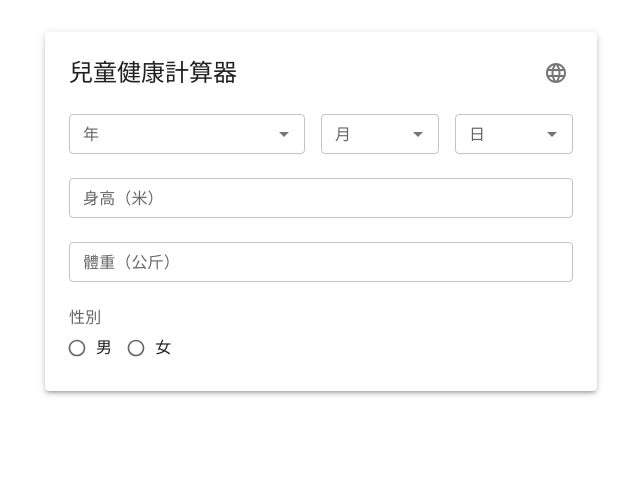
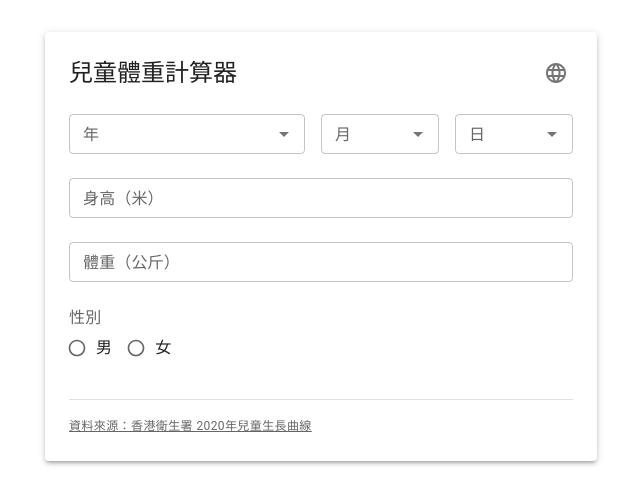
Before and after one commit to cswbrian/child-bmi-calculator, a React (Vite) app: page / in a window 1280 px wide. Shown: the top 504 px of the page, without its empty margins (319-959 px from the left). Built offline with nearby package versions, Linux system fonts and the light colour scheme.

Commit message:
update data source

```diff
--- a/src/components/ChildHealthCalculator.tsx
+++ b/src/components/ChildHealthCalculator.tsx
@@ -108,6 +108,19 @@ const ChildHealthCalculator = () => {
             </List>
           </Box>
         )}
+
+        <Box sx={{ mt: 4, pt: 2, borderTop: 1, borderColor: 'divider' }}>
+          <Typography variant="caption" color="text.secondary">
+            <a
+              href="https://www.dh.gov.hk/english/useful/useful_HP_Growth_Chart/useful_HP_Growth_Chart.html"
+              target="_blank"
+              rel="noopener noreferrer"
+              style={{ color: 'inherit' }}
+            >
+              {t.dataSource}
+            </a>
+          </Typography>
+        </Box>
       </Paper>
     </Container>
   );
--- a/src/i18n/translations.ts
+++ b/src/i18n/translations.ts
@@ -2,7 +2,7 @@ export type Language = 'zh' | 'en';
 
 export const translations = {
   zh: {
-    title: '兒童健康計算器',
+    title: '兒童體重計算器',
     birthDate: '出生日期',
     year: '年',
     month: '月',
@@ -29,9 +29,10 @@ export const translations = {
     heightTooHigh: '身高不能超過 2.5 米',
     weightTooLow: '體重不能少於 2 公斤',
     weightTooHigh: '體重不能超過 200 公斤',
+    dataSource: '資料來源：香港衛生署 2020年兒童生長曲線',
   },
   en: {
-    title: 'Child Health Calculator',
+    title: 'Child BMI Calculator',
     birthDate: 'Birth Date',
     year: 'Year',
     month: 'Month',
@@ -58,5 +59,6 @@ export const translations = {
     heightTooHigh: 'Height cannot exceed 2.5m',
     weightTooLow: 'Weight cannot be less than 2kg',
     weightTooHigh: 'Weight cannot exceed 200kg',
+    dataSource: 'Data Source: Department of Health Hong Kong 2020 Growth Charts',
   },
 } as const;
```
